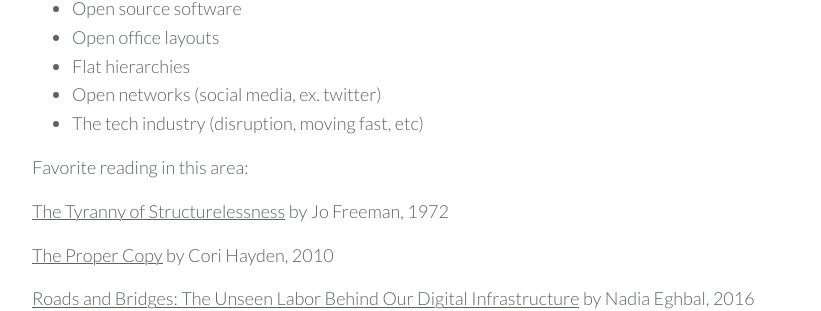
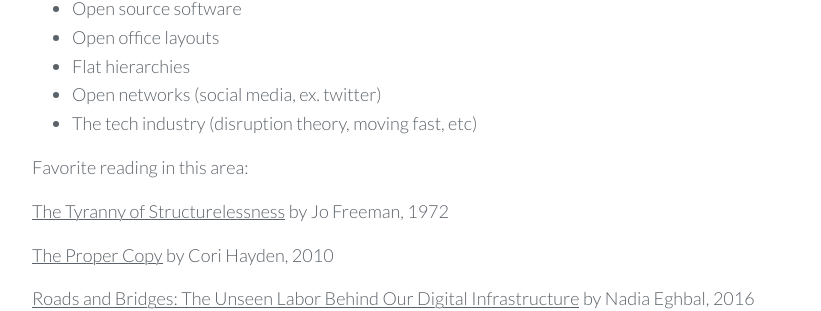
Before and after one commit to venetucci/personal-website, a Jekyll site: the page built from _pages/about.md, in a window 1280 px wide and 900 px high, scrolled down 1296 px. Shown: the part 148-459 px from the top of the window, without its empty margins (224-1045 px from the left). Built offline with Jekyll 4.4.1, drawn with Linux system fonts in a browser that asks for light colours; nearby versions of some CDN libraries.

Commit message:
Update from Forestry.io Michelle Venetucci Harvey updated _pages/about.md

```diff
--- a/_pages/about.md
+++ b/_pages/about.md
@@ -25,7 +25,7 @@ The ambiguity that results in these "open" and "equal" spaces further obfuscates
 * Open office layouts
 * Flat hierarchies
 * Open networks (social media, ex. twitter)
-* The tech industry (disruption, moving fast, etc)
+* The tech industry (disruption theory, moving fast, etc)
 
 Favorite reading in this area:
 
```
